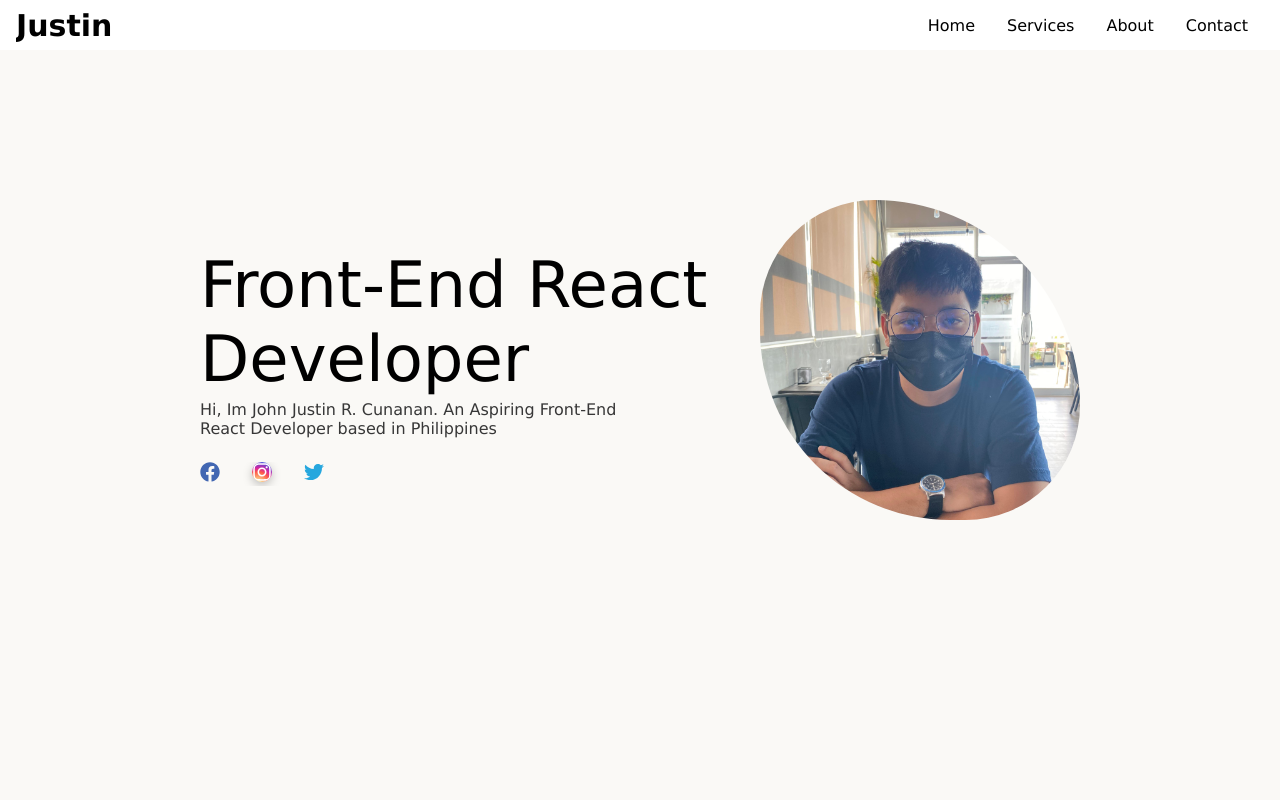
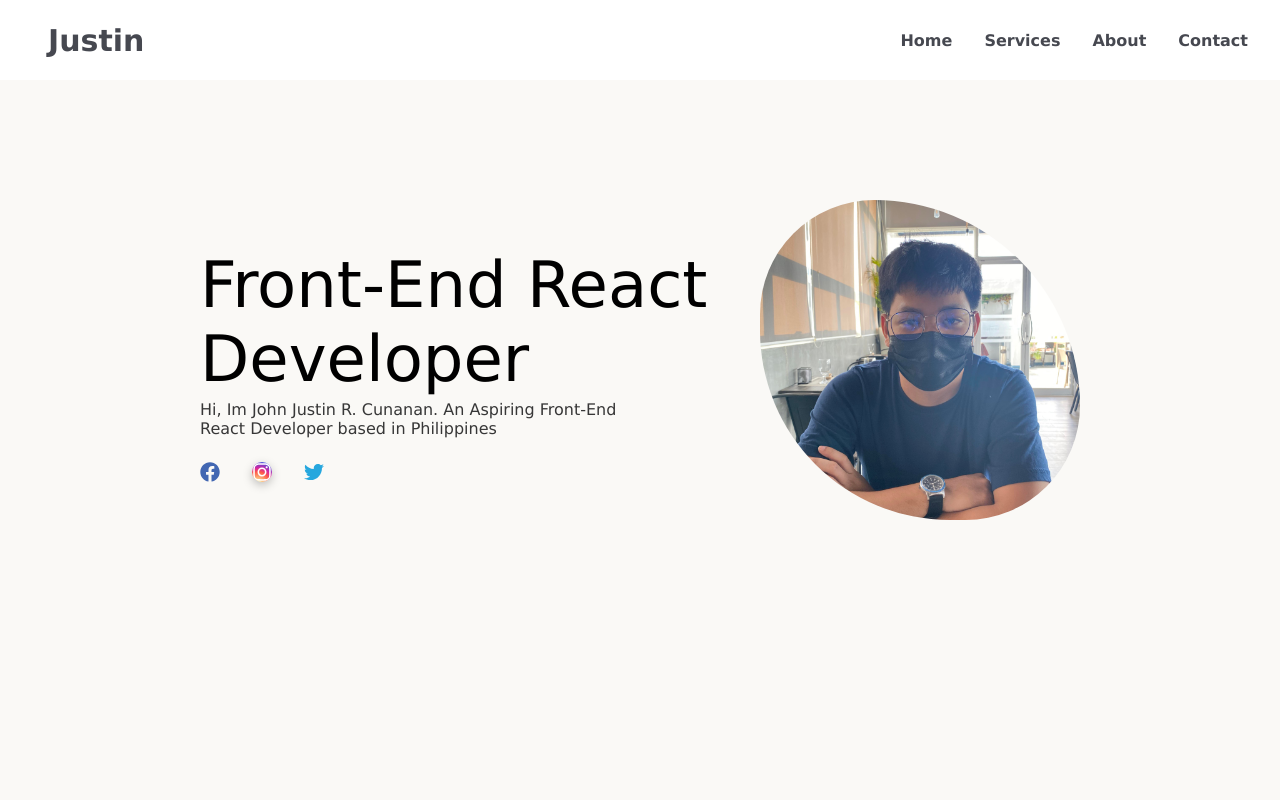
Before and after one commit to jstncnnn/portfolio, a React (Create React App) app: page / in a window 1280 px wide. Shown: the top 800 px of the page. Built offline with nearby package versions, Linux system fonts and the light colour scheme; some icons are missing.

Commit message:
responsive navbar

```diff
--- a/src/components/AboutMe.js
+++ b/src/components/AboutMe.js
@@ -5,7 +5,7 @@ import React from "react";
 
 function AboutMe() {
   return (
-    <div className="about-container">
+    <div className="about-container" id="AboutMe">
       <div className="image-side">
         <img src={workspace} className="workspace-icon" alt="workspace-icon" />
       </div>
--- a/src/components/ContactMe.js
+++ b/src/components/ContactMe.js
@@ -7,7 +7,7 @@ import { TbHandFinger } from "react-icons/tb";
 
 function ContactMe() {
   return (
-    <div className="contact-container">
+    <div className="contact-container" id="ContactMe">
       <div className="contact-top">
         <h3>CONTACT</h3>
         <p>
--- a/src/components/Hero.js
+++ b/src/components/Hero.js
@@ -6,7 +6,7 @@ import { FaLocationDot } from "react-icons/fa6";
 
 function Hero() {
   return (
-    <div className="hero">
+    <div className="hero" id="Home">
       <div className="content">
         <div className="content-left">
           <h1 className="h1-hero">Front-End React Developer</h1>
--- a/src/components/Navbar.css
+++ b/src/components/Navbar.css
@@ -5,7 +5,7 @@
   padding: 1rem;
   position: fixed;
   width: 100%;
-  height: 50px;
+  height: 80px;
   z-index: 2;
   background-color: #fff;
 }
@@ -13,6 +13,12 @@
 .h1-nav {
   font-weight: 600;
   font-size: 30px;
+  padding-left: 2rem;
+  color: #464850;
+}
+
+.h1-nav:hover {
+  color: #1e90ff;
 }
 
 ul {
@@ -41,7 +47,12 @@ ul {
 .nav-menu li a {
   background-color: transparent;
   font-size: 1rem;
-  font-weight: 500;
+  font-weight: 600;
+  color: #464850;
+}
+
+.nav-menu li a:hover {
+  color: #1e90ff;
 }
 
 .hamburger {
@@ -55,7 +66,7 @@ ul {
     align-items: center;
     width: 100%;
     height: 100vh;
-    background: rgba(0, 0, 0, 0.9);
+    background: #fff;
     position: absolute;
     top: 0;
     left: -150%;
--- a/src/components/Navbar.js
+++ b/src/components/Navbar.js
@@ -1,6 +1,5 @@
 import "./Navbar.css";
 import React, { useState } from "react";
-import { Link } from "react-router-dom";
 import { FaBars, FaTimes } from "react-icons/fa";
 
 function Navbar() {
@@ -9,38 +8,40 @@ function Navbar() {
 
   return (
     <div className="header">
-      <Link to="/">
-        <h1 className="h1-nav">Justin</h1>
-      </Link>
+      <a href="#Home">
+        <div>
+          <h1 className="h1-nav">Justin</h1>
+        </div>
+      </a>
       <ul className={clicked ? "nav-menu active" : "nav-menu"}>
         {/* To make the nav-menu be shown when the hamburger is clicked */}
         <li>
-          <Link to="/" className="header-h1">
-            Home
-          </Link>
+          <a href="#Home">
+            <div className="header-h1">Home</div>
+          </a>
         </li>
         <li>
-          <Link to="/Services" className="header-h1">
-            Services
-          </Link>
+          <a href="#Services">
+            <div className="header-h1">Services</div>
+          </a>
         </li>
         <li>
-          <Link to="/about" className="header-h1">
-            About
-          </Link>
+          <a href="#AboutMe">
+            <div className="header-h1">About</div>
+          </a>
         </li>
         <li>
-          <Link to="/contact" className="header-h1">
-            Contact
-          </Link>
+          <a href="#ContactMe">
+            <div className="header-h1">Contact</div>
+          </a>
         </li>
       </ul>
       <div className="hamburger" onClick={handleClick}>
         {/* To change hamburger icon into X when clicked; when using small devices */}
         {clicked ? (
-          <FaTimes size={25} style={{ color: "#fff" }} />
+          <FaTimes size={25} style={{ color: "black" }} />
         ) : (
-          <FaBars size={25} style={{ color: "#fff" }} />
+          <FaBars size={25} style={{ color: "black" }} />
         )}
       </div>
     </div>
--- a/src/components/Services.js
+++ b/src/components/Services.js
@@ -4,7 +4,7 @@ import React from "react";
 
 function Services() {
   return (
-    <div className="services-container">
+    <div className="services-container" id="Services">
       <h1 className="h1-services"> Projects (Under Maintenance) </h1>
     </div>
   );
--- a/src/index.css
+++ b/src/index.css
@@ -5,7 +5,10 @@
   margin: 0;
   padding: 0;
   font-family: "Verdana", sans-serif;
-  overflow-x: hidden;
+}
+
+html {
+  scroll-behavior: smooth;
 }
 
 h1,
--- a/src/routes/Home.js
+++ b/src/routes/Home.js
@@ -1,5 +1,4 @@
 import React from "react";
-import { Helmet } from "react-helmet";
 import Navbar from "../components/Navbar";
 import Hero from "../components/Hero";
 import Footer from "../components/Footer";
```
